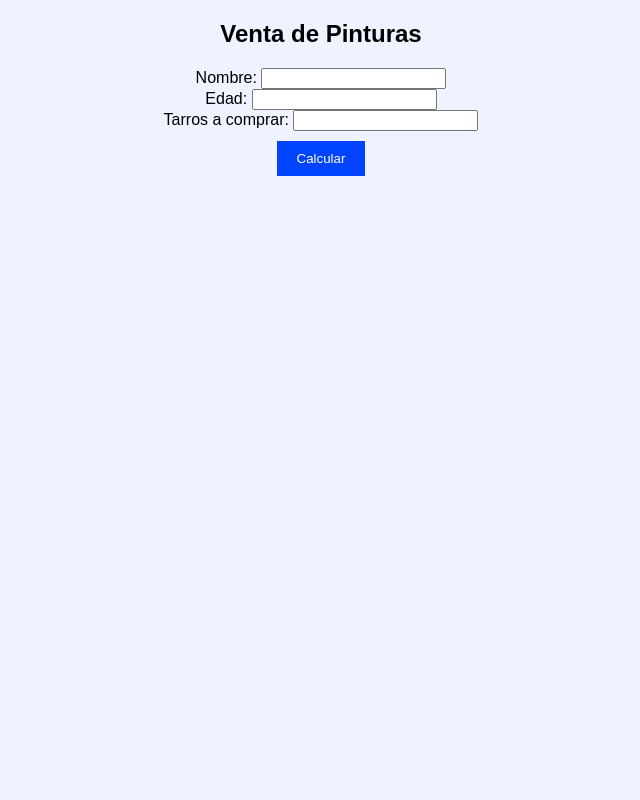
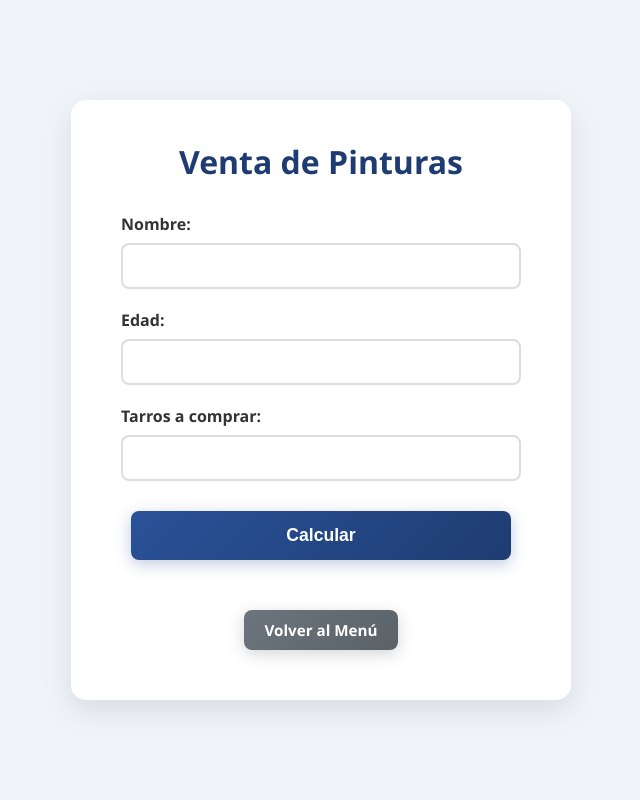
Before and after one commit to afromankenobi/flask_examen, a Flask app: page /ejercicio1 in a window 1280 px wide. Shown: the whole page, without its empty margins (319-959 px from the left). Run offline with Flask 3, Linux system fonts and the light colour scheme.

Commit message:
que se vea más bonitido

```diff
--- a/static/css/style.css
+++ b/static/css/style.css
@@ -1,23 +1,189 @@
+* {
+    margin: 0;
+    padding: 0;
+    box-sizing: border-box;
+}
+
 body {
-    font-family: Arial, sans-serif;
-    background: #eef3ff;
+    font-family: 'Segoe UI', Tahoma, Geneva, Verdana, sans-serif;
+    background: #f0f4f8;
+    min-height: 100vh;
+    display: flex;
+    justify-content: center;
+    align-items: center;
+}
+
+/* Menu page specific styles */
+.menu {
+    background: linear-gradient(135deg, #1e3c72 0%, #2a5298 100%);
+    color: white;
+    width: 100%;
+    min-height: 100vh;
+}
+
+.menu-container {
+    padding: 60px 20px;
+}
+
+.menu h1 {
+    font-size: 3em;
+    margin-bottom: 50px;
+    text-shadow: 2px 2px 4px rgba(0,0,0,0.3);
+}
+
+.buttons {
+    display: flex;
+    gap: 30px;
+    justify-content: center;
+    flex-wrap: wrap;
+}
+
+/* Container for exercise pages */
+.container {
+    background: white;
+    padding: 40px 50px;
+    border-radius: 15px;
+    box-shadow: 0 10px 30px rgba(0,0,0,0.1);
+    max-width: 500px;
+    width: 90%;
+}
+
+h2 {
+    color: #1e3c72;
+    margin-bottom: 30px;
+    font-size: 2em;
     text-align: center;
 }
 
-.menu {
-    background: #0033cc;
-    color: white;
+/* Form styling */
+form {
+    display: flex;
+    flex-direction: column;
+    gap: 20px;
 }
 
-button, .btn {
-    padding: 10px 20px;
-    margin: 10px;
-    background: #0044ff;
-    border: none;
-    color: white;
-    cursor: pointer;
+.form-group {
+    display: flex;
+    flex-direction: column;
+    text-align: left;
 }
 
-button:hover {
-    background: #3366ff;
+label {
+    font-weight: 600;
+    color: #333;
+    margin-bottom: 8px;
+    font-size: 1em;
 }
+
+input[type="text"],
+input[type="number"],
+input[type="password"] {
+    padding: 12px 15px;
+    border: 2px solid #ddd;
+    border-radius: 8px;
+    font-size: 1em;
+    transition: all 0.3s ease;
+}
+
+input[type="text"]:focus,
+input[type="number"]:focus,
+input[type="password"]:focus {
+    outline: none;
+    border-color: #2a5298;
+    box-shadow: 0 0 0 3px rgba(42, 82, 152, 0.1);
+}
+
+/* Button styling */
+button, .btn {
+    padding: 14px 30px;
+    margin: 10px;
+    background: linear-gradient(135deg, #2a5298 0%, #1e3c72 100%);
+    border: none;
+    border-radius: 8px;
+    color: white;
+    font-size: 1.1em;
+    font-weight: 600;
+    cursor: pointer;
+    transition: all 0.3s ease;
+    box-shadow: 0 4px 15px rgba(42, 82, 152, 0.3);
+    text-decoration: none;
+    display: inline-block;
+}
+
+button:hover, .btn:hover {
+    background: linear-gradient(135deg, #1e3c72 0%, #2a5298 100%);
+    transform: translateY(-2px);
+    box-shadow: 0 6px 20px rgba(42, 82, 152, 0.4);
+}
+
+button:active, .btn:active {
+    transform: translateY(0);
+}
+
+.btn-submit {
+    margin-top: 10px;
+}
+
+.btn-back {
+    background: linear-gradient(135deg, #6c757d 0%, #5a6268 100%);
+    box-shadow: 0 4px 15px rgba(108, 117, 125, 0.3);
+    padding: 10px 20px;
+    font-size: 0.95em;
+}
+
+.btn-back:hover {
+    background: linear-gradient(135deg, #5a6268 0%, #6c757d 100%);
+}
+
+/* Results section */
+.results {
+    margin-top: 30px;
+    padding: 25px;
+    background: #f8f9fa;
+    border-radius: 10px;
+    border-left: 4px solid #2a5298;
+}
+
+.results p {
+    margin: 12px 0;
+    font-size: 1.1em;
+    color: #333;
+}
+
+.results strong {
+    color: #1e3c72;
+    font-weight: 700;
+}
+
+.result-total {
+    font-size: 1.3em;
+    color: #28a745;
+    font-weight: bold;
+}
+
+/* Message styling */
+.message {
+    padding: 20px;
+    margin-top: 20px;
+    border-radius: 8px;
+    font-size: 1.1em;
+    text-align: center;
+}
+
+.message.success {
+    background: #d4edda;
+    color: #155724;
+    border: 2px solid #c3e6cb;
+}
+
+.message.error {
+    background: #f8d7da;
+    color: #721c24;
+    border: 2px solid #f5c6cb;
+}
+
+/* Navigation */
+.nav-buttons {
+    margin-top: 30px;
+    text-align: center;
+}
--- a/templates/ejercicio1.html
+++ b/templates/ejercicio1.html
@@ -1,23 +1,45 @@
 <!DOCTYPE html>
-<html>
+<html lang="es">
 <head>
-    <title>Ejercicio 1</title>
+    <meta charset="UTF-8">
+    <meta name="viewport" content="width=device-width, initial-scale=1.0">
+    <title>Ejercicio 1 - Venta de Pinturas</title>
     <link rel="stylesheet" href="/static/css/style.css">
 </head>
 <body>
-    <h2>Venta de Pinturas</h2>
+    <div class="container">
+        <h2>Venta de Pinturas</h2>
 
-    <form method="POST">
-        Nombre: <input type="text" name="nombre"><br>
-        Edad: <input type="number" name="edad"><br>
-        Tarros a comprar: <input type="number" name="tarros"><br>
-        <button type="submit">Calcular</button>
-    </form>
+        <form method="POST">
+            <div class="form-group">
+                <label for="nombre">Nombre:</label>
+                <input type="text" id="nombre" name="nombre" required>
+            </div>
 
-    {% if nombre %}
-        <p>Cliente: {{ nombre }}</p>
-        <p>Total sin descuento: ${{ total_sin_descuento }}</p>
-        <p>Total a pagar: ${{ total_final }}</p>
-    {% endif %}
+            <div class="form-group">
+                <label for="edad">Edad:</label>
+                <input type="number" id="edad" name="edad" min="1" max="120" required>
+            </div>
+
+            <div class="form-group">
+                <label for="tarros">Tarros a comprar:</label>
+                <input type="number" id="tarros" name="tarros" min="1" required>
+            </div>
+
+            <button type="submit" class="btn btn-submit">Calcular</button>
+        </form>
+
+        {% if nombre %}
+        <div class="results">
+            <p><strong>Cliente:</strong> {{ nombre }}</p>
+            <p><strong>Total sin descuento:</strong> ${{ "{:,.0f}".format(total_sin_descuento) }}</p>
+            <p class="result-total"><strong>Total a pagar:</strong> ${{ "{:,.0f}".format(total_final) }}</p>
+        </div>
+        {% endif %}
+
+        <div class="nav-buttons">
+            <a href="/" class="btn btn-back">Volver al Menú</a>
+        </div>
+    </div>
 </body>
 </html>
```
Also changed, not shown: templates/ejercicio2.html (+29 -11 lines), templates/menu.html (+10 -7 lines).
